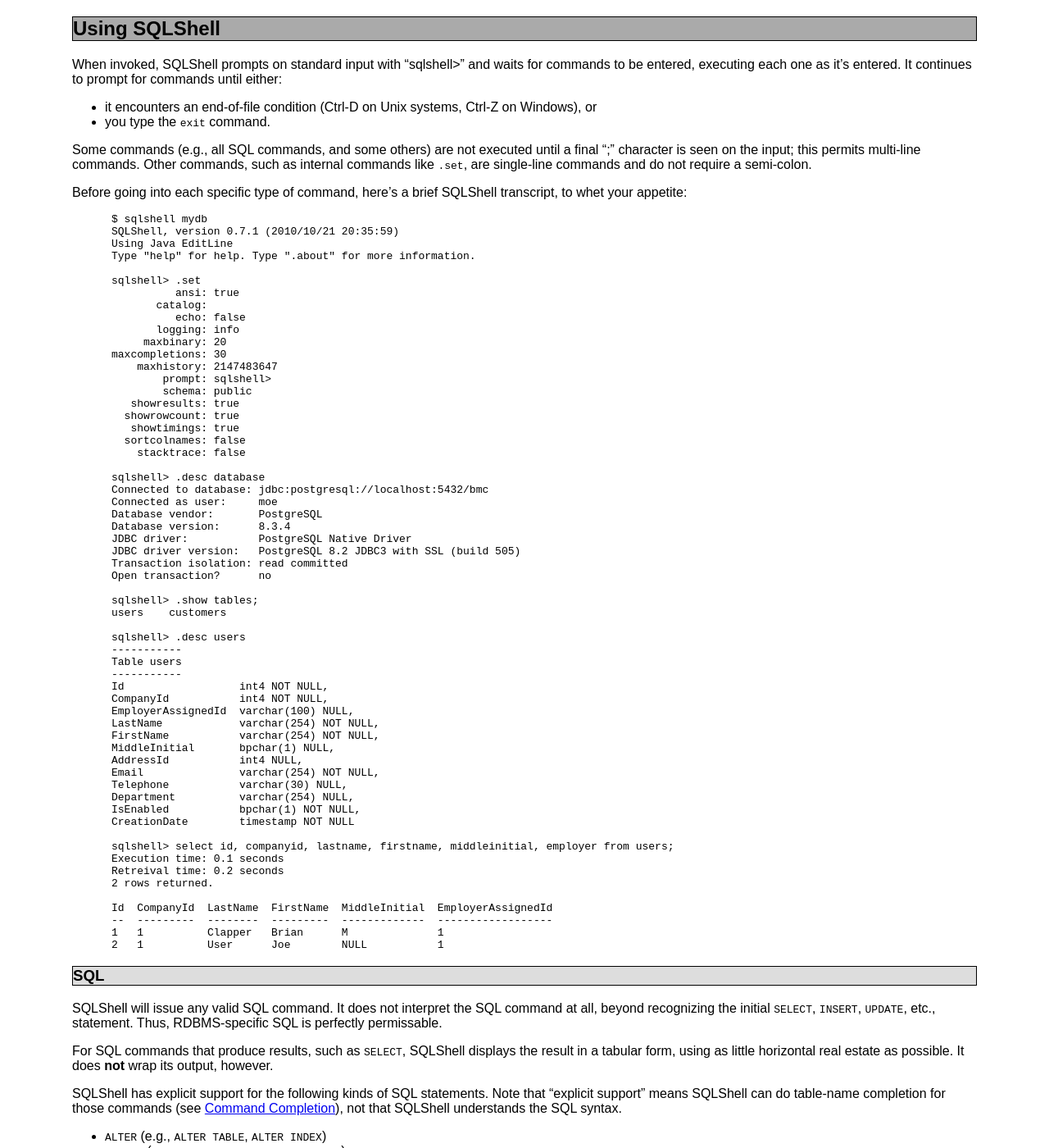
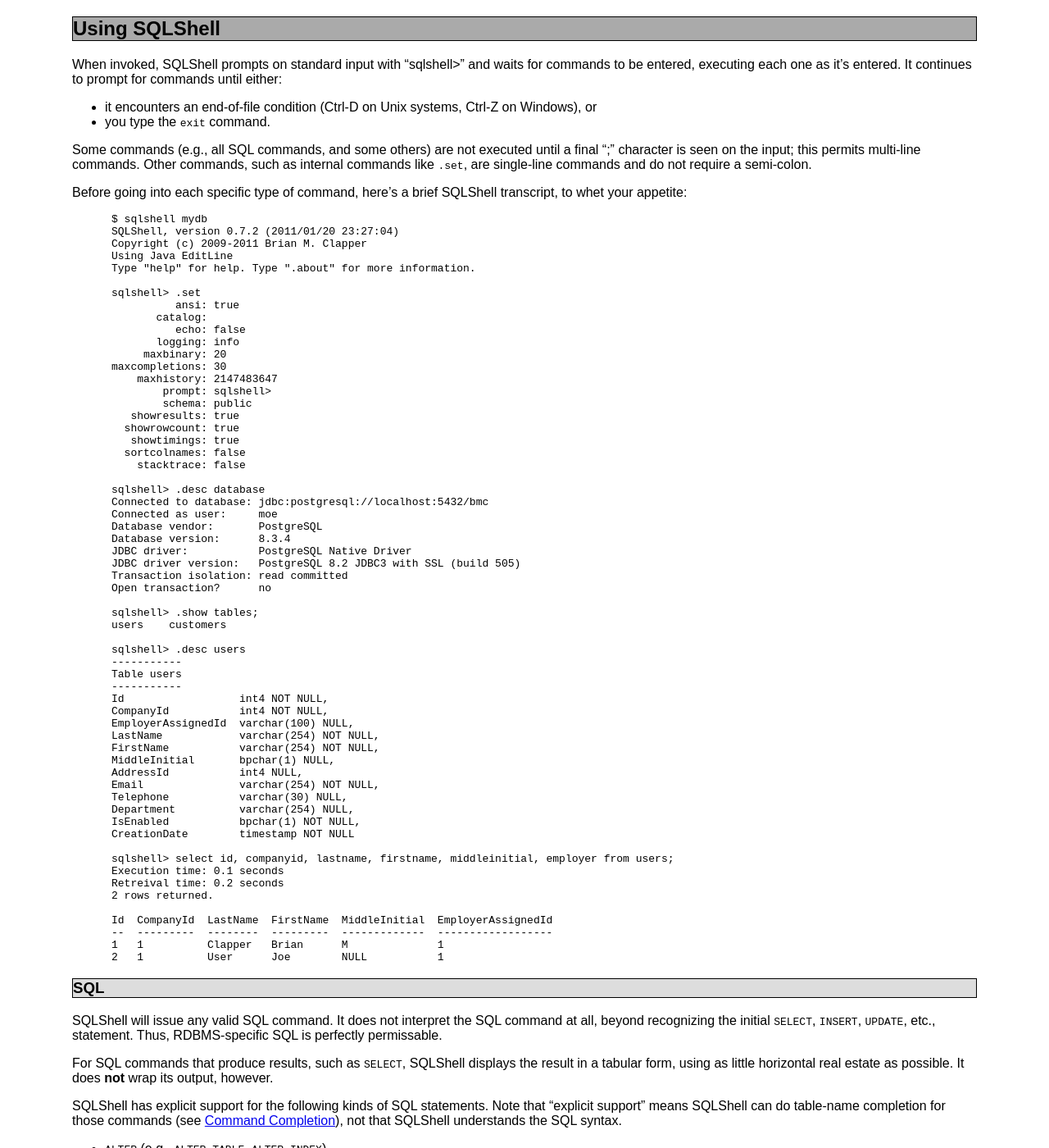
Before and after one commit to robspassky/sqlshell, a Jekyll site: the page built from users-guide.md, in a window 1280 px wide and 1400 px high, scrolled down 6952 px. Shown: the whole window at 82% size. Built offline with Jekyll 4.4.1, drawn with Linux system fonts in a browser that asks for light colours; some of the changed text lies outside the part shown.

Commit message:
Changes for 0.7.2

```diff
--- a/users-guide.md
+++ b/users-guide.md
@@ -179,20 +179,20 @@
     [settings]
     maxbinary: 20
 
-    [db.testdb]
+    [db_testdb]
     aliases: sqlite, test
     url: jdbc:sqlite:/tmp/test.db
     driver: sqlite
     history: ${env.HOME}/.sqlshell/test.hist
 
-    [db.customers]
+    [db_customers]
     aliases: oracle
     url: jdbc:oracle:thin:@db.example.com:1521:customers scott tiger
     driver: oracle
     user: scott
     password: tiger
 
-    [db.mydb]
+    [db_mydb]
     aliases=postgres
     url=jdbc:postgresql://localhost/mydb
     driver=postgresql
@@ -525,7 +525,8 @@
 transcript, to whet your appetite:
 
     $ sqlshell mydb
-    SQLShell, version 0.7.1 (2010/10/21 20:35:59)
+    SQLShell, version 0.7.2 (2011/01/20 23:27:04)
+    Copyright (c) 2009-2011 Brian M. Clapper
     Using Java EditLine
     Type "help" for help. Type ".about" for more information.
 
@@ -1343,7 +1348,7 @@
 This software is released under a BSD license, adapted from
 <http://opensource.org/licenses/bsd-license.php>
 
-Copyright &copy; 2009, 2010 Brian M. Clapper.
+Copyright &copy; 2009-2011 Brian M. Clapper.
 All rights reserved.
 
 Redistribution and use in source and binary forms, with or without
```
Also changed, not shown: other parts of users-guide.md (+4 -0 lines), index.md (+1 -1 lines).
